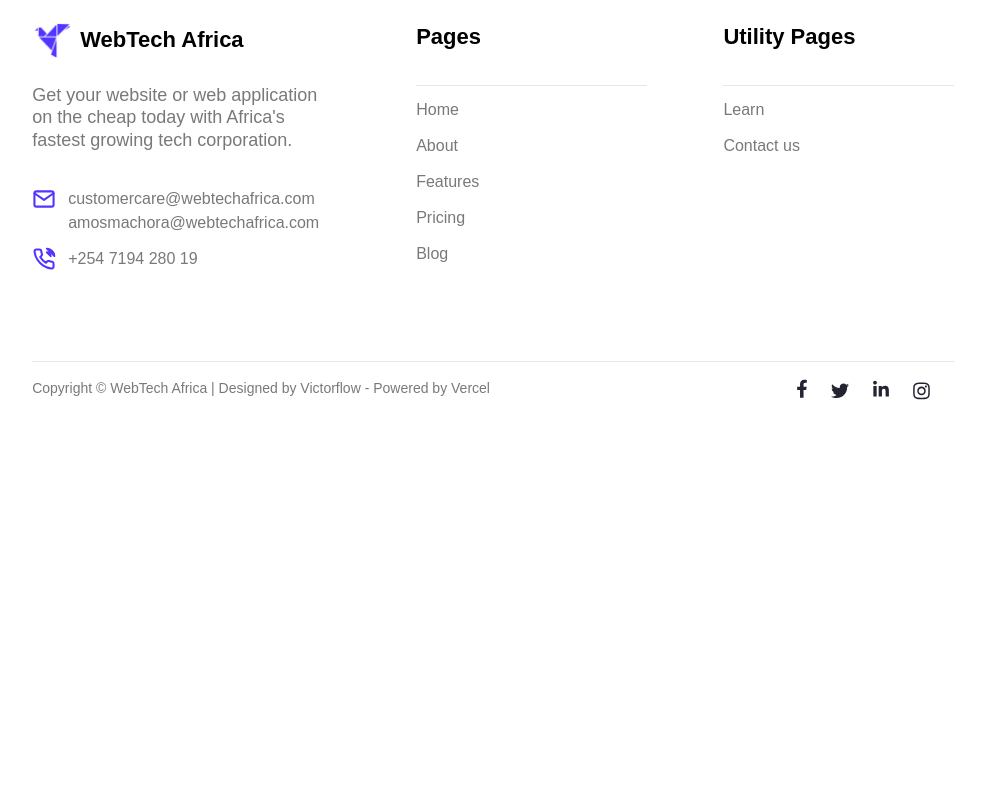
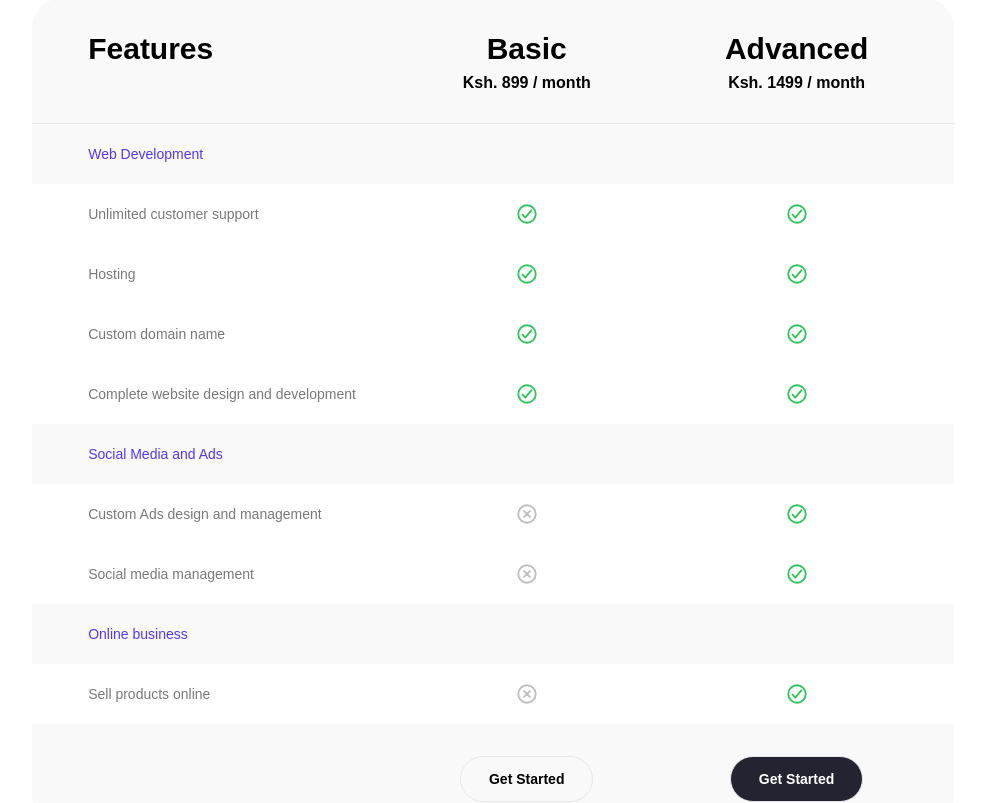
Before and after one commit to AmohPrince/project-webtechafrica, a React (Create React App) app: page /pricing in a window 1280 px wide. Shown: the part 1140-1943 px from the top of the page, without its empty margins (147-1132 px from the left). Before the commit the page ends 1596 px from the top, so only its background shows below. Built offline with nearby package versions, Linux system fonts and the light colour scheme.

Commit message:
Completed pricing page

```diff
--- /dev/null
+++ b/src/Components/BlankTableRow.tsx
@@ -0,0 +1,7 @@
+import React from "react";
+
+export const BlankTableRow = ({ name }: { name: string }) => {
+  return (
+    <div className="py-5 px-14 text-primaryOne text-sm rounded-sm">{name}</div>
+  );
+};
--- /dev/null
+++ b/src/Components/Button.tsx
@@ -0,0 +1,19 @@
+import React from "react";
+
+export const Button = ({
+  text,
+  className,
+}: {
+  text: string;
+  className?: string;
+}) => {
+  return (
+    <button
+      className={`py-3 px-7 rounded-full border mt-8 transition-all text-sm font-bold hover:scale-105 ${
+        !className ? "hover:bg-orange hover:border-orange" : className
+      }`}
+    >
+      {text}
+    </button>
+  );
+};
--- a/src/Pages/Pricing.tsx
+++ b/src/Pages/Pricing.tsx
@@ -1,7 +1,10 @@
 import React from "react";
 import { AdvancedPricing } from "../Components/AdvancedPricing";
 import { BasicPricing } from "../Components/BasicPricing";
+import { BlankTableRow } from "../Components/BlankTableRow";
+import { Button } from "../Components/Button";
 import { CircleBackGround } from "../Components/CircleBackGround";
+import Row from "./Row";
 
 const Pricing = () => {
   return (
@@ -21,6 +24,41 @@
         <BasicPricing className="w-[47%]" />
         <AdvancedPricing className="w-[47%] bg-primaryOne text-white" />
       </div>
+      <section className="mt-[8%]">
+        <h4 className="h4 mb-12 text-center">Compare pricing packages</h4>
+        <div className="rounded-[30px] bg-secondaryOne pb-6">
+          <div className="flex border-b px-14 py-7 justify-between">
+            <h3 className="h3 w-1/3">Features</h3>
+            <div className="text-center w-1/4">
+              <h3 className="h3">Basic</h3>
+              <p className="font-semibold text-base">Ksh. 899 / month</p>
+            </div>
+            <div className="text-center w-1/4">
+              <h3 className="h3">Advanced</h3>
+              <p className="font-semibold text-base">Ksh. 1499 / month</p>
+            </div>
+          </div>
+          <BlankTableRow name="Web Development" />
+          <Row text="Unlimited customer support" basic advanced />
+          <Row text="Hosting" basic advanced />
+          <Row text="Custom domain name" basic advanced />
+          <Row text="Complete website design and development" basic advanced />
+          <BlankTableRow name="Social Media and Ads" />
+          <Row text="Custom Ads design and management" advanced />
+          <Row text="Social media management" advanced />
+          <BlankTableRow name="Online business" />
+          <Row text="Sell products online" advanced />
+          <div className="flex justify-between px-14">
+            <div className="w-1/3" />
+            <div className="w-1/4 flex justify-center">
+              <Button text="Get Started" />
+            </div>
+            <div className="w-1/4 flex justify-center">
+              <Button text="Get Started" className="bg-primaryTwo text-white" />
+            </div>
+          </div>
+        </div>
+      </section>
     </>
   );
 };
--- /dev/null
+++ b/src/Pages/Row.tsx
@@ -0,0 +1,38 @@
+import React from "react";
+import { assets } from "../Assets/assets";
+
+const Row = ({
+  text,
+  basic,
+  advanced,
+}: {
+  text: string;
+  basic?: boolean;
+  advanced?: boolean;
+}) => {
+  return (
+    <div className="bg-white flex justify-between text-secondaryFour py-5 px-14 text-sm">
+      <p className="w-1/3">{text}</p>
+      {basic ? (
+        <div className="w-1/4">
+          <img src={assets.Tick} alt="check" className="w-5 h-5 mx-auto" />
+        </div>
+      ) : (
+        <div className="w-1/4">
+          <img src={assets.Close} alt="cross" className="w-5 h-5 mx-auto" />
+        </div>
+      )}
+      {advanced ? (
+        <div className="w-1/4">
+          <img src={assets.Tick} alt="check" className="w-5 h-5 mx-auto" />
+        </div>
+      ) : (
+        <div className="w-1/4">
+          <img src={assets.Close} alt="cross" className="w-5 h-5 mx-auto" />
+        </div>
+      )}
+    </div>
+  );
+};
+
+export default Row;
```
